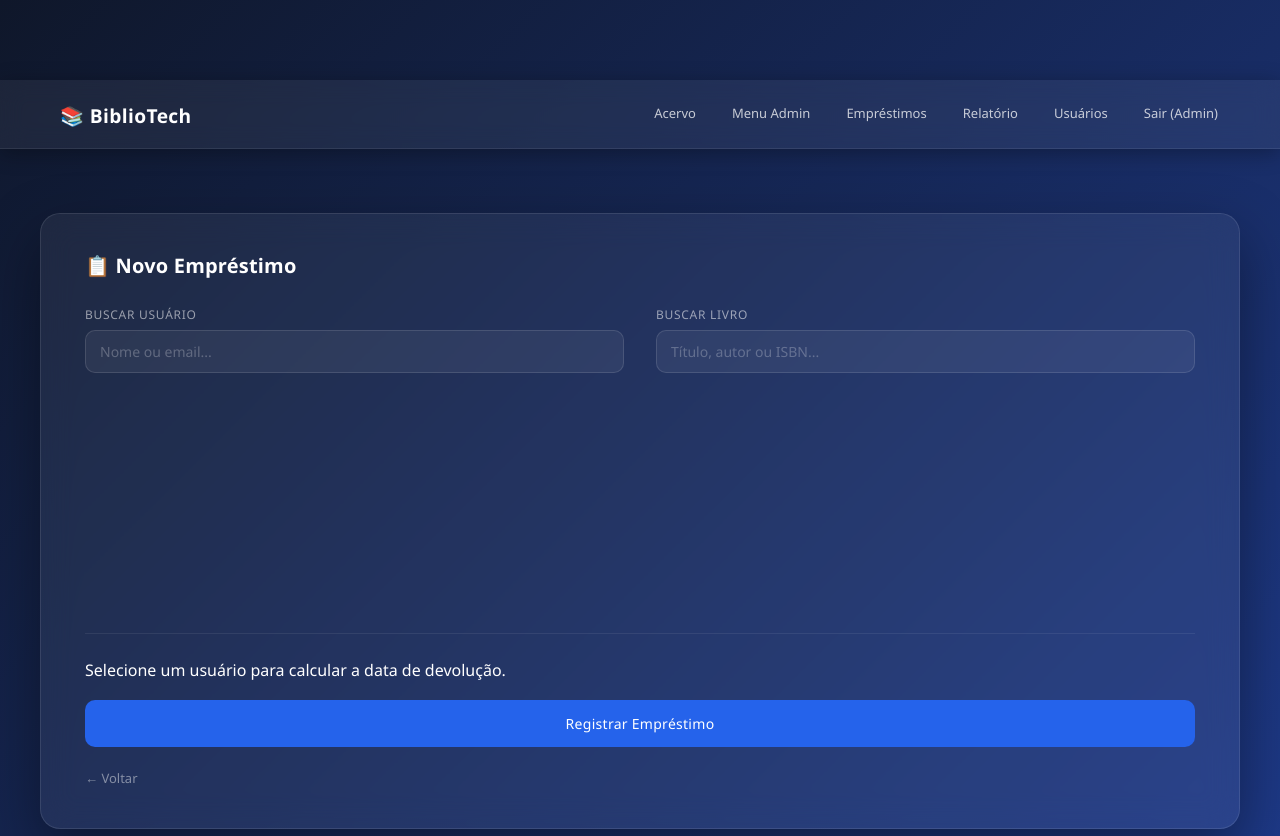
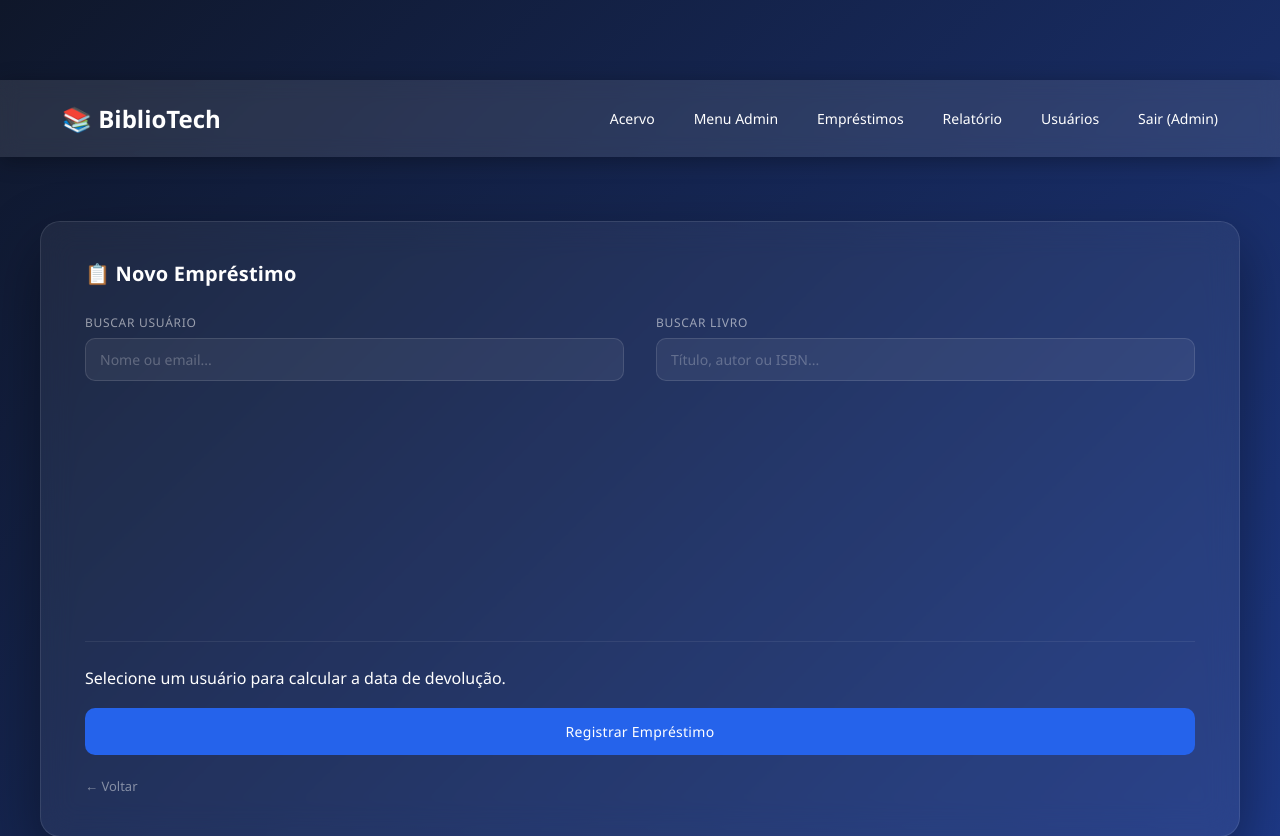
Before and after one commit to antony3005/LibraryProject, a Flask app: page /emprestimo in a window 1280 px wide. Shown: the top 836 px of the page. Run offline with Flask 3, Linux system fonts and the light colour scheme; a user stored in the database is signed in; data comes from the database, SQL or seed files in the repository; both versions use the stored data as it was after the commit; some libraries are stand-ins or nearby versions.

Commit message:
Implementação do historico de empréstimos e correção da navbar (emprestimo.css)

```diff
--- a/app/routes.py
+++ b/app/routes.py
@@ -391,6 +391,9 @@ def relatorio():
     emprestimos_ativos = Emprestimo.query.options(joinedload(Emprestimo.livro)) \
         .filter_by(devolucao=False).all()
 
+    historico_emprestimos = Emprestimo.query.options(joinedload(Emprestimo.livro)) \
+        .filter_by(devolucao=True).order_by(Emprestimo.id.desc()).all()
+
     total_emprestimos = len(emprestimos_ativos)
     atrasados = [e for e in emprestimos_ativos if e.data_devolucao and e.data_devolucao < hoje]
     sugestoes = BookSuggestion.query.all()
@@ -400,6 +403,7 @@ def relatorio():
         livros_por_categoria=livros_por_categoria,
         total_emprestimos=total_emprestimos,
         emprestimos=emprestimos_ativos,
+        historico=historico_emprestimos,
         atrasados=atrasados,
         sugestoes=sugestoes,
         hoje=hoje
--- a/app/static/css/emprestimo.css
+++ b/app/static/css/emprestimo.css
@@ -13,41 +13,40 @@ body {
     font-size: 14px;
 }
 
-nav {
-    background: rgba(255, 255, 255, 0.06);
-    backdrop-filter: blur(12px);
-    padding: 16px 48px;
-    display: flex;
-    justify-content: space-between;
-    align-items: center;
-    border-bottom: 0.5px solid rgba(255, 255, 255, 0.08);
+.navbar{
+    width:100%;
+    background:#1e3c72;
+    color:white;
+    display:flex;
+    justify-content:space-between;
+    align-items:center;
+    padding:15px 30px;
+    position:fixed;
+    top:0;
+    left:0;
+    z-index:1000;
+    box-shadow:0 2px 10px rgba(0,0,0,0.2);
 }
 
-nav .logo a {
-    color: white;
-    text-decoration: none;
-    font-size: 1.2rem;
-    font-weight: 600;
-    letter-spacing: 0.02em;
+.navbar h2{
+    color:white;
 }
 
-nav .links {
-    display: flex;
-    gap: 8px;
+.navbar ul{
+    list-style:none;
+    display:flex;
+    gap:20px;
 }
 
-nav .links a {
-    color: rgba(255, 255, 255, 0.75);
-    text-decoration: none;
-    padding: 7px 14px;
-    border-radius: 8px;
-    font-size: 13px;
-    transition: background 0.2s, color 0.2s;
+.navbar ul li a{
+    color:white;
+    text-decoration:none;
+    font-weight:500;
+    transition:0.3s;
 }
 
-nav .links a:hover {
-    background: rgba(255, 255, 255, 0.1);
-    color: white;
+.navbar ul li a:hover{
+    color:#ffd700;
 }
 
 .page {
```
Also changed, not shown: app/templates/relatorio.html (+53 -2 lines), instance/bibliotech.db.
